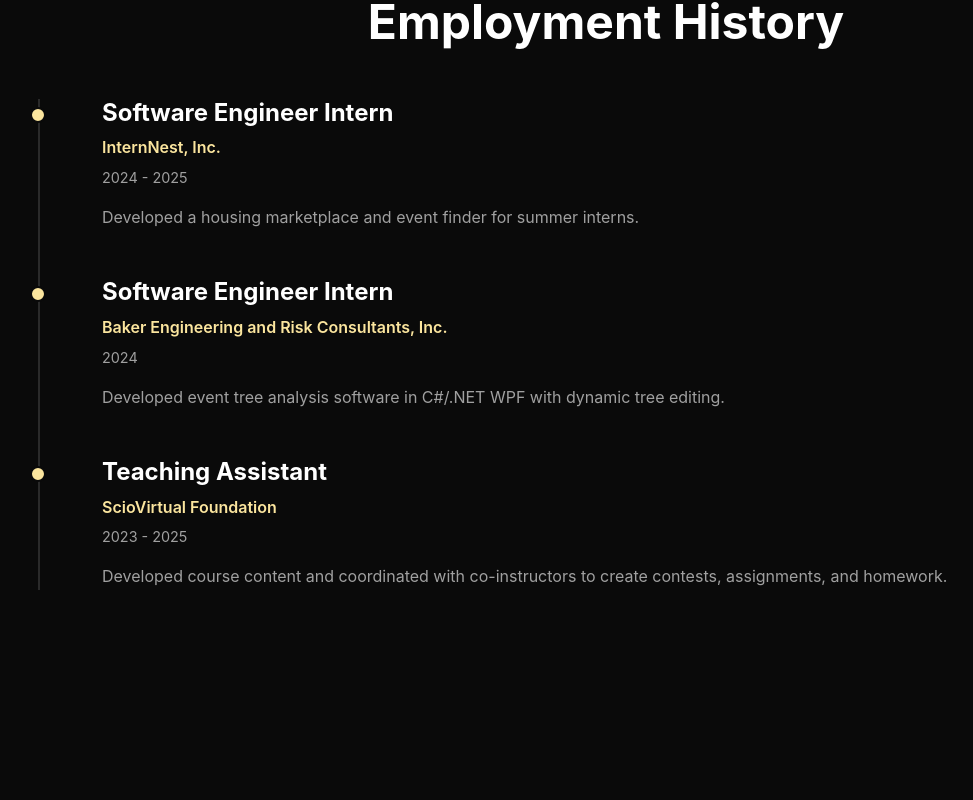
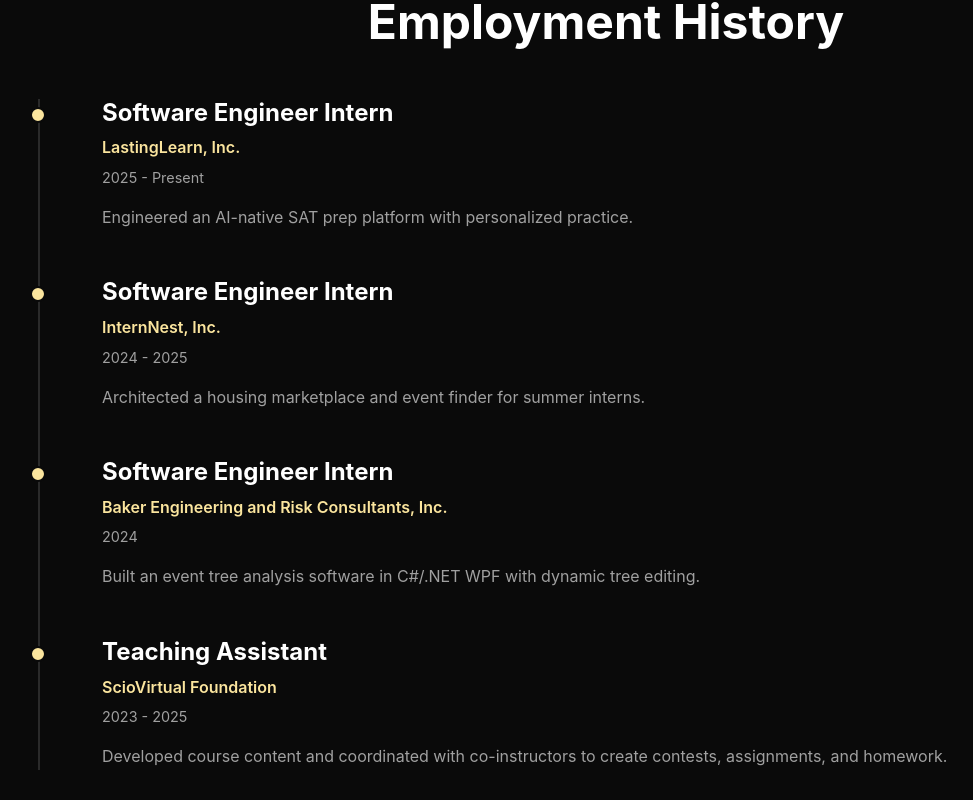
Before and after one commit to kennethliu0/kennethliu0.github.io, a React (Vite) app: page / in a window 1280 px wide. Shown: the part 1460-2260 px from the top of the page, without its empty margins (34-1007 px from the left). Built offline with nearby package versions, Linux system fonts and the light colour scheme.

Commit message:
Add lastinglearn to experience

```diff
--- a/package.json
+++ b/package.json
@@ -27,5 +27,6 @@
     "typescript": "~5.9.3",
     "typescript-eslint": "^8.45.0",
     "vite": "^7.1.7"
-  }
+  },
+  "packageManager": "pnpm@10.18.3+sha512.bbd16e6d7286fd7e01f6b3c0b3c932cda2965c06a908328f74663f10a9aea51f1129eea615134bf992831b009eabe167ecb7008b597f40ff9bc75946aadfb08d"
 }
--- a/src/App.tsx
+++ b/src/App.tsx
@@ -58,17 +58,24 @@
   const employment = [
     {
       title: "Software Engineer Intern",
+      company: "LastingLearn, Inc.",
+      date: "2025 - Present",
+      description:
+        "Engineered an AI-native SAT prep platform with personalized practice.",
+    },
+    {
+      title: "Software Engineer Intern",
       company: "InternNest, Inc.",
       date: "2024 - 2025",
       description:
-        "Developed a housing marketplace and event finder for summer interns.",
+        "Architected a housing marketplace and event finder for summer interns.",
     },
     {
       title: "Software Engineer Intern",
       company: "Baker Engineering and Risk Consultants, Inc.",
       date: "2024",
       description:
-        "Developed event tree analysis software in C#/.NET WPF with dynamic tree editing.",
+        "Built an event tree analysis software in C#/.NET WPF with dynamic tree editing.",
     },
     {
       title: "Teaching Assistant",
```
